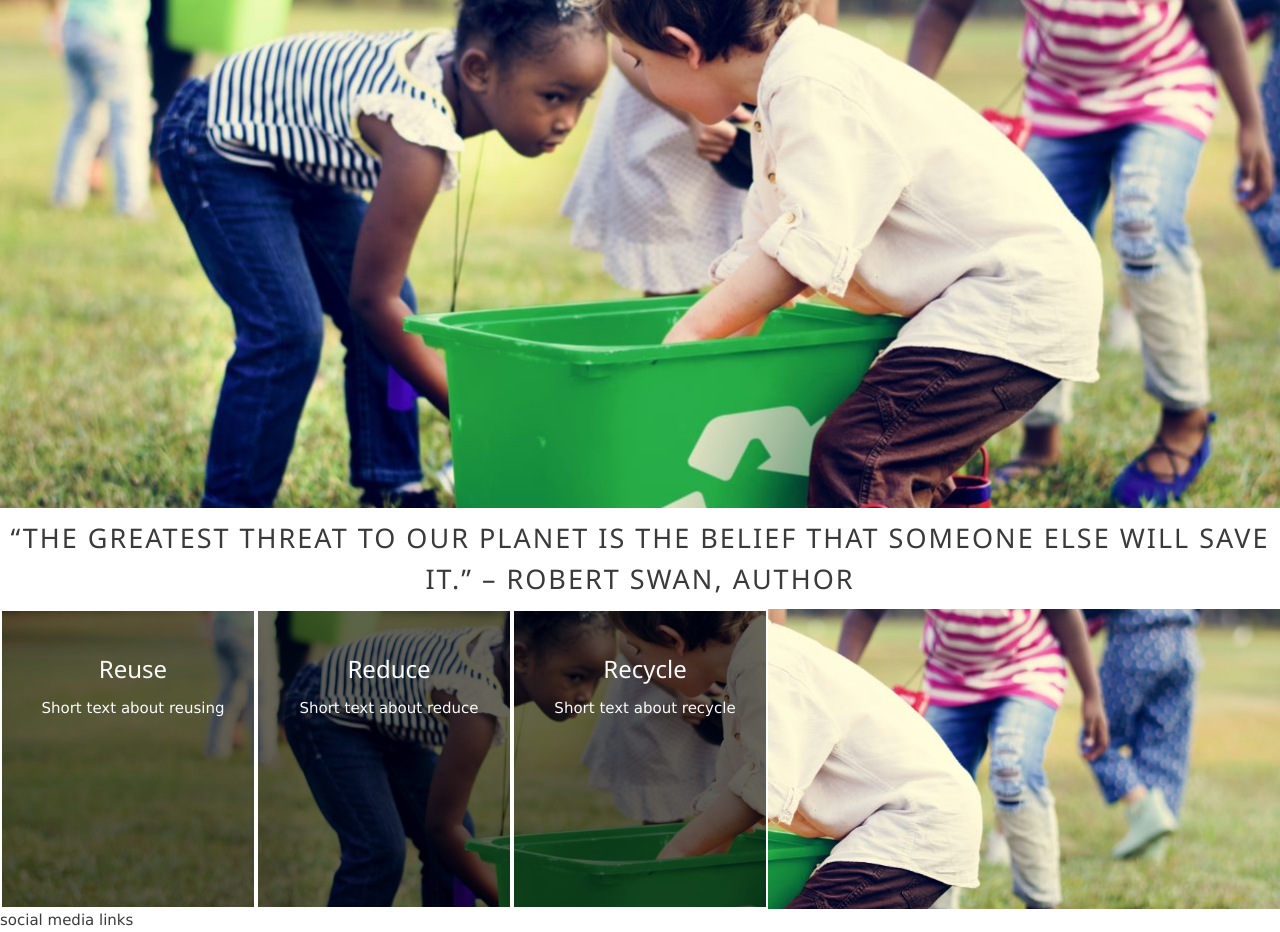
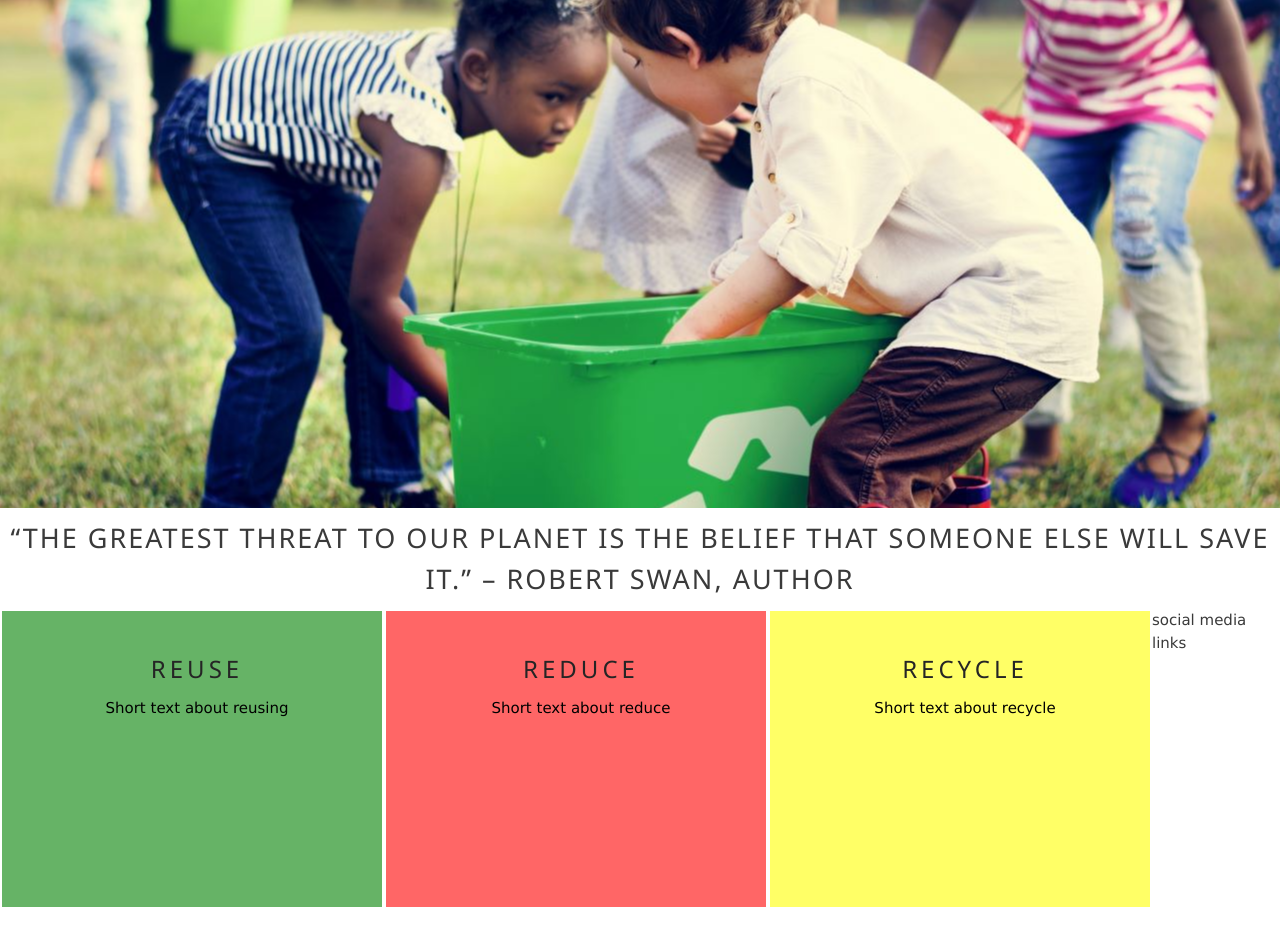
Before and after one commit to deanwraith/recycling, a plain HTML site: page index.html in a window 1280 px wide. Shown: the part 92-1024 px from the top of the page. After the commit the page ends 1001 px from the top, so only its background shows below. Drawn offline with nearby package versions, Linux system fonts and the light colour scheme.

Commit message:
Added styling to summary section

```diff
--- a/assets/css/style.css
+++ b/assets/css/style.css
@@ -15,7 +15,8 @@ body {
 /* headings and logo */
 
 h1,
-h2 {
+h2,
+h3 {
   font-family: Montserrat, sans-serif;
   text-transform: uppercase;
   letter-spacing: 4px;
@@ -122,23 +123,38 @@ h2 {
 
 /* 3 R's summary section */
 
-#summary {
-  background-image: url(../images/kidssmall.jpg);
-  background-repeat: no-repeat;
-  background-size: cover;
-  background-position: center;
-  width: 100%;
-  overflow: hidden;
+.reuse {
+  color: black;
+  background-color: rgba(0, 128, 0, .6);
+  width: 30%;
+  height: 300px;
+  float: left;
+  padding: 30px 0 0 10px;
+  text-align: center;
+  border: 2px solid white;
+  box-sizing: border-box;
 }
 
-#summary div {
-  color: #fafafa;
-    background-color: rgba(0, 0, 0, .6);
-    width: 20%;
-    height: 300px;
-    float: left;
-    padding: 30px 0 0 10px;
-    text-align: center;
-    border: 2px solid white;
-    box-sizing: border-box;
+.reduce {
+  color: black;
+  background-color: rgba(255, 0, 0, .6);
+  width: 30%;
+  height: 300px;
+  float: left;
+  padding: 30px 0 0 10px;
+  text-align: center;
+  border: 2px solid white;
+  box-sizing: border-box;
 }
+
+.recycle {
+  color: black;
+  background-color: rgba(255, 255, 0, .6);
+  width: 30%;
+  height: 300px;
+  float: left;
+  padding: 30px 0 0 10px;
+  text-align: center;
+  border: 2px solid white;
+  box-sizing: border-box;
+}
--- a/index.html
+++ b/index.html
@@ -53,15 +53,15 @@
             – Robert Swan, Author</h2>
     </section>
     <section id="summary">
-        <div>
+        <div class="reuse">
             <h3>Reuse</h3>
             <p>Short text about reusing</p>
         </div>
-        <div>
+        <div class="reduce">
             <h3>Reduce</h3>
             <p>Short text about reduce</p>
         </div>
-        <div>
+        <div class="recycle">
             <h3>Recycle</h3>
             <p>Short text about recycle</p>
         </div>
```
